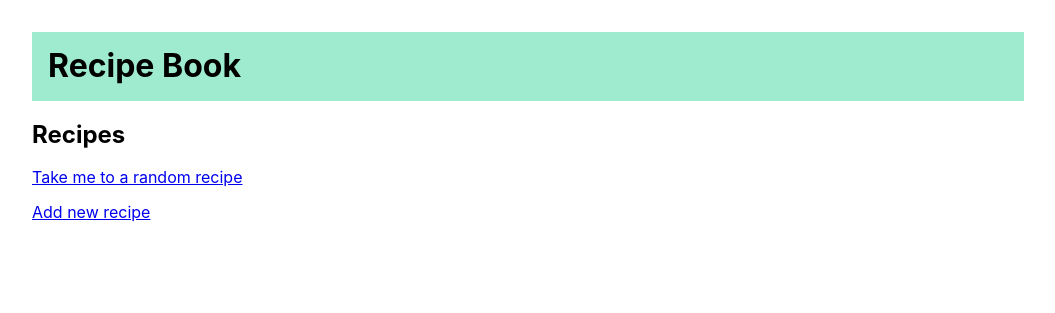
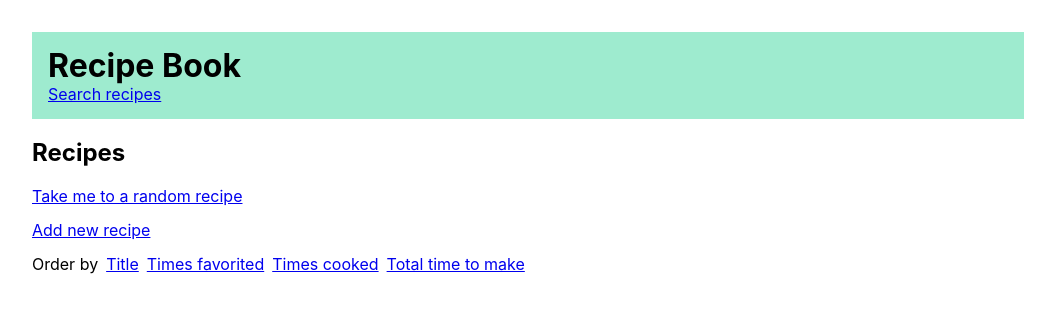
Before and after one commit to momentumlearn/phase3-example--django-recipes, a Django app: page /recipes/ in a window 1280 px wide. Shown: the top 313 px of the page, without its empty margins (112-1167 px from the left). Run offline with Django 3.2, Linux system fonts and the light colour scheme; data that the repository does not hold is empty; parts of the project's set-up code (start-up, migrations or seed data) failed here and were passed over.

Commit message:
Add search and annotations

```diff
--- a/project/urls.py
+++ b/project/urls.py
@@ -13,6 +13,7 @@ Including another URLconf
     1. Import the include() function: from django.urls import include, path
     2. Add a URL to urlpatterns:  path('blog/', include('blog.urls'))
 """
+from recipes.views import recipe_search
 from django.contrib import admin
 from django.conf import settings
 from django.urls import include, path
@@ -22,6 +23,7 @@ from recipes import views as recipes_views
 urlpatterns = [
     path("", recipes_views.homepage, name="homepage"),
     path("recipes/", recipes_views.recipe_list, name="recipe_list"),
+    path("recipes/search/", recipes_views.recipe_search, name="search_recipes"),
     path(
         "recipes/<int:pk>/",
         recipes_views.recipe_detail,
--- a/recipes/views.py
+++ b/recipes/views.py
@@ -1,7 +1,7 @@
 import datetime
 
 from django.contrib.auth.decorators import login_required
-from django.db.models import Count, Min
+from django.db.models import Count, Min, F, Q
 from django.http import JsonResponse, HttpResponse
 from django.shortcuts import get_object_or_404, redirect, render
 from django.views.decorators.csrf import csrf_exempt
@@ -26,7 +26,15 @@ def homepage(request):
 
 def recipe_list(request):
     order_field = request.GET.get("order", "title")
-    recipes = Recipe.objects.for_user(request.user).order_by(order_field)
+    recipes = (
+        Recipe.objects.for_user(request.user)
+        .annotate(
+            times_favorited=Count("favorited_by", distinct=True),
+            times_cooked=Count("meal_plans", distinct=True),
+            total_time_in_minutes=F("prep_time_in_minutes") + F("cook_time_in_minutes"),
+        )
+        .order_by(order_field)
+    )
 
     if request.is_ajax():
         template_name = "recipes/_recipe_list.html"
@@ -37,7 +45,12 @@ def recipe_list(request):
 
 
 def recipe_detail(request, pk):
-    recipes = Recipe.objects.for_user(request.user)
+    recipes = Recipe.objects.for_user(request.user).annotate(
+        num_ingredients=Count("ingredients", distinct=True),
+        times_cooked=Count("meal_plans", distinct=True),
+        first_cooked=Min("meal_plans__date"),
+    )
+
     recipe = get_object_or_404(recipes, pk=pk)
     return render(
         request,
@@ -47,6 +60,22 @@ def recipe_detail(request, pk):
             "is_user_favorite": request.user.is_favorite_recipe(recipe),
             "ingredient_form": IngredientForm(),
         },
+    )
+
+
+def recipe_search(request):
+    search_term = request.GET.get("q")
+    if search_term:
+        recipes = Recipe.objects.filter(
+            Q(title__icontains=search_term)
+            | Q(ingredients__item__icontains=search_term)
+            | Q(tags__tag__iexact=search_term)
+        ).distinct()
+    else:
+        recipes = None
+
+    return render(
+        request, "recipes/search.html", {"recipes": recipes, "search_term": search_term}
     )
 
 
--- a/templates/base.html
+++ b/templates/base.html
@@ -13,8 +13,9 @@
   <div class="mw8 center ph3 pv4">
     <div class="pa3 bg-light-green black">
       <h1 class="ma0"><a class="black no-underline" href="{% url 'homepage' %}">Recipe Book</a></h1>
-      {% if user.is_authenticated %}
+
       <div class="flex justify-between">
+        {% if user.is_authenticated %}
         <div class="mr2">
           Hello, {{ user.username }}!
           <a href="{% url 'auth_logout' %}">Logout</a>
@@ -25,8 +26,12 @@
         <div class="mr2">
           <a href="{% url 'todays_meal_plan' %}">Today's meal plan</a>
         </div>
+        {% endif %}
+        <div class="mr2">
+          <a href="{% url 'search_recipes' %}">Search recipes</a>
+        </div>
       </div>
-      {% endif %}
+
     </div>
     {% block content %}
     {% endblock %}
--- a/templates/recipes/_recipe_list.html
+++ b/templates/recipes/_recipe_list.html
@@ -5,8 +5,9 @@
         <a href="{% url 'recipe_detail' pk=recipe.pk %}">{{ recipe.title }}</a> (by {{ recipe.user }})
       </div>
       <div>{% if not recipe.public %}<b>private</b>{% endif %}</div>
-      <!-- <div>favorited {{ recipe.times_favorited }} time{{ recipe.times_favorited|pluralize }}</div>
-      <div>cooked {{ recipe.times_cooked }} time{{ recipe.times_cooked|pluralize }}</div> -->
+      <div>favorited {{ recipe.times_favorited }} time{{ recipe.times_favorited|pluralize }}</div>
+      <div>cooked {{ recipe.times_cooked }} time{{ recipe.times_cooked|pluralize }}</div>
+      <div>{{ recipe.total_time_in_minutes }} minutes to make</div>
     </li>
   {% endfor %}
 </ul>
--- a/templates/recipes/recipe_detail.html
+++ b/templates/recipes/recipe_detail.html
@@ -42,11 +42,11 @@ Recipe Book - {{ recipe.title }}
   <p><strong>Cook time</strong>: {{ recipe.cook_time_in_minutes }} minutes</p>
 {% endif %}
 
-<!-- <p><strong>Times cooked</strong>: {{ recipe.times_cooked }}</p>
+<p><strong>Times cooked</strong>: {{ recipe.times_cooked }}</p>
 
 {% if recipe.first_cooked %}
   <p><strong>First cooked</strong>: {{ recipe.first_cooked }}</p>
-{% endif %} -->
+{% endif %}
 
 {% if recipe.tags.count > 0 %}
 <ul class="list pl0">
@@ -56,7 +56,7 @@ Recipe Book - {{ recipe.title }}
 </ul>
 {% endif %}
 
-<h3>Ingredients <!-- ({{ recipe.num_ingredients }}) --></h3>
+<h3>Ingredients ({{ recipe.num_ingredients }})</h3>
 
 <ul>
   {% for ingredient in recipe.ingredients.all %}
--- a/templates/recipes/recipe_list.html
+++ b/templates/recipes/recipe_list.html
@@ -11,21 +11,20 @@
   <a href="{% url 'add_recipe' %}">Add new recipe</a>
 </p>
 
-<!--
 <ul class="list pl0 flex">
   <li class="mr2">Order by</li>
   <li class="mr2"><a class="order-link" href="{% url 'recipe_list' %}?order=title">Title</a></li>
   <li class="mr2"><a class="order-link" href="{% url 'recipe_list' %}?order=-times_favorited">Times favorited</a></li>
   <li class="mr2"><a class="order-link" href="{% url 'recipe_list' %}?order=-times_cooked">Times cooked</a></li>
+  <li class="mr2"><a class="order-link" href="{% url 'recipe_list' %}?order=total_time_in_minutes">Total time to make</a></li>
 </ul>
--->
 
 {% include "recipes/_recipe_list.html" %}
 
 {% endblock %}
 
 {% block scripts %}
-<script>
+<!-- <script>
   $('.order-link').on('click', function (event) {
     event.preventDefault()
     fetch(event.target.href, {
@@ -38,5 +37,5 @@
       $("#recipe-list").replaceWith(body)
     })
   })
-</script>
+</script> -->
 {% endblock %}
--- a/templates/recipes/search.html
+++ b/templates/recipes/search.html
@@ -5,7 +5,7 @@
 <h1>Search recipes</h1>
 
 <form action="{% url 'search_recipes' %}" method="GET">
-  <input type="search" name="q" placeholder="Search all recipes" class="pa2 w-100" value="{{ query }}">
+  <input type="search" name="q" placeholder="Search all recipes" class="pa2 w-100" value="{{ search_term }}">
   <p>
     <button type="submit">Search</button>
   </p>
@@ -14,7 +14,7 @@
 {% if recipes is not None %}
 <ul>
   {% for recipe in recipes %}
-    <li><a href="{% url 'recipe_detail' recipe_pk=recipe.pk %}">{{ recipe.title }}</a></li>
+    <li><a href="{% url 'recipe_detail' pk=recipe.pk %}">{{ recipe.title }}</a></li>
   {% empty %}
     <li>There are no recipes that match that query.</li>
   {% endfor %}
```
